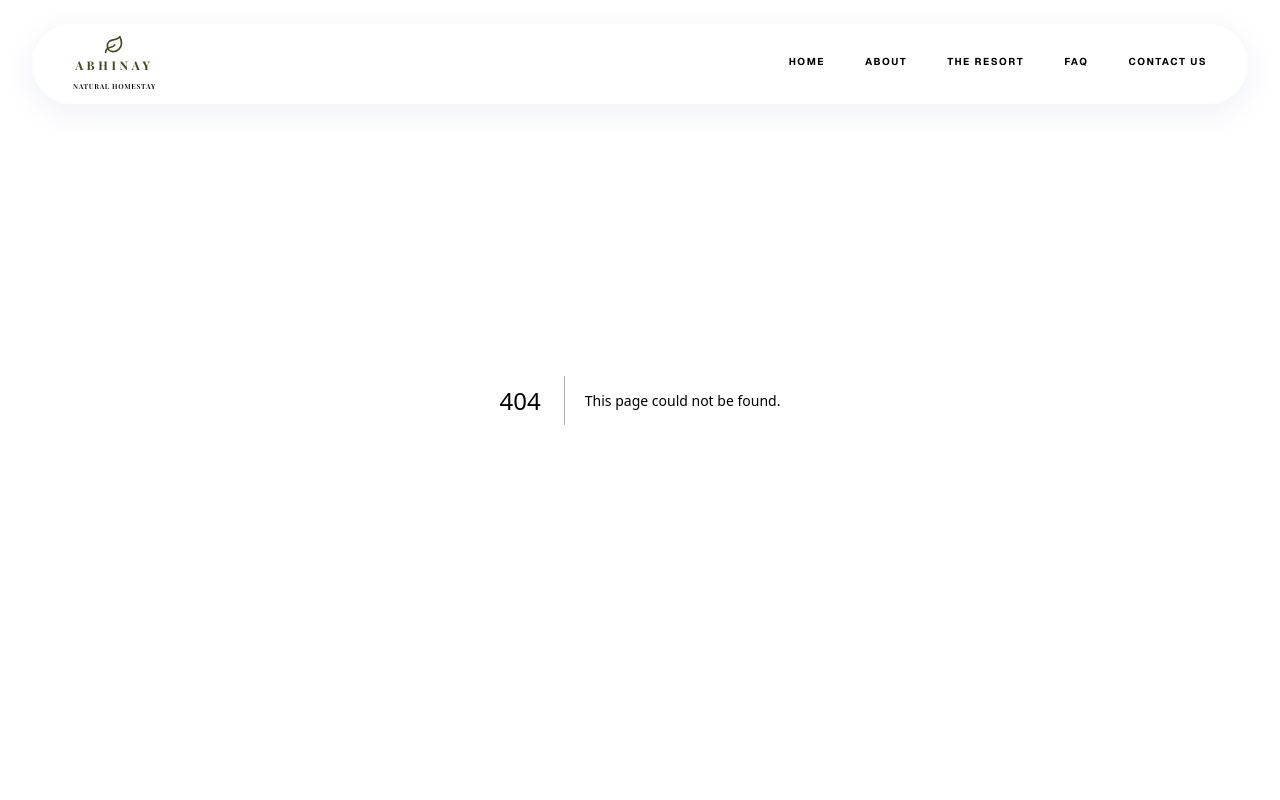
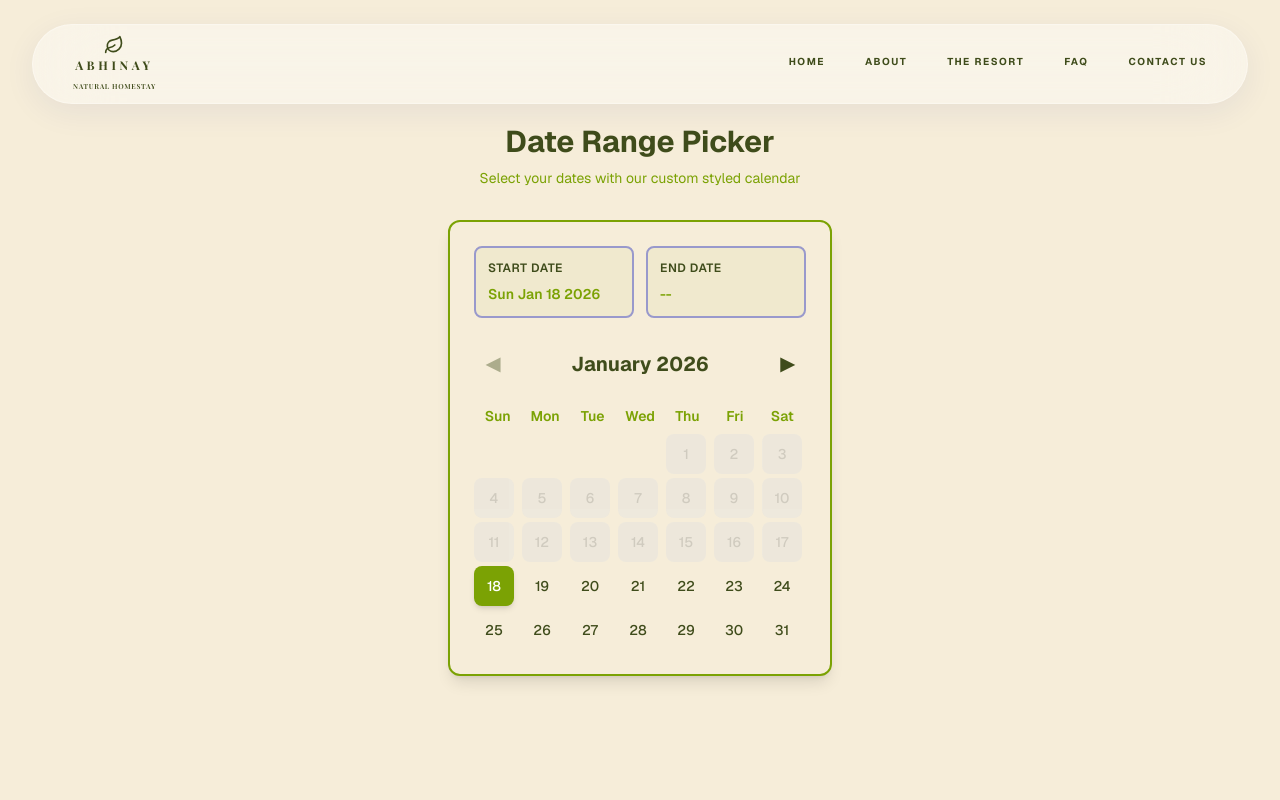
Before and after one commit to Forge-Studios/Abhinay-natural-Homestay, a Next.js app: page /calendar in a window 1280 px wide. Before the commit this address had no page. Shown: the top 800 px of the page. Built offline with nearby package versions, Linux system fonts and the light colour scheme; a web font is replaced by a local one.

Commit message:
calendar module

```diff
--- /dev/null
+++ b/app/calendar/page.tsx
@@ -0,0 +1,49 @@
+"use client";
+
+import Calendar from "@/components/Calendar";
+import { useState } from "react";
+
+export default function Page() {
+  const [dateRange, setDateRange] = useState<{ start: Date | null; end: Date | null }>({
+    start: null,
+    end: null,
+  });
+
+  const handleRangeChange = (start: Date | null, end: Date | null) => {
+    setDateRange({ start, end });
+  };
+
+  return (
+    <main className="flex min-h-screen items-center justify-center p-4" style={{ backgroundColor: "#F6EDD9" }}>
+      <div className="w-full max-w-md">
+        <div className="mb-8 text-center">
+          <h1 className="text-3xl font-bold mb-2" style={{ color: "#3F4C1B" }}>
+            Date Range Picker
+          </h1>
+          <p style={{ color: "#7BA204" }} className="text-sm">
+            Select your dates with our custom styled calendar
+          </p>
+        </div>
+
+        <div className="flex justify-center">
+          <Calendar onRangeChange={handleRangeChange} />
+        </div>
+
+        {dateRange.start && (
+          <div
+            className="mt-8 rounded-lg p-4 text-center"
+            style={{ backgroundColor: "rgba(123, 162, 4, 0.1)", borderColor: "#7BA204", borderWidth: 2 }}
+          >
+            <p className="text-sm font-semibold" style={{ color: "#3F4C1B" }}>
+              Selected Range
+            </p>
+            <p className="mt-2 font-medium" style={{ color: "#7BA204" }}>
+              {dateRange.start?.toLocaleDateString()}
+              {dateRange.end && ` → ${dateRange.end?.toLocaleDateString()}`}
+            </p>
+          </div>
+        )}
+      </div>
+    </main>
+  );
+}
--- a/app/global.css
+++ b/app/global.css
@@ -2,10 +2,10 @@
 
 @theme {
   /* Colors from your new palette */
-  --color-brand-primary: #3F4C1B;   /* Deep Forest Green */
-  --color-brand-accent: #7BA204;    /* Vibrant Lime Green */
-  --color-app-bg: #F6EDD9;          /* Soft Cream/Sand */
-  --color-brand-muted: #9999CC;     /* Muted Lavender */
+  --color-brand-primary: #3f4c1b; /* Deep Forest Green */
+  --color-brand-accent: #7ba204; /* Vibrant Lime Green */
+  --color-app-bg: #f6edd9; /* Soft Cream/Sand */
+  --color-brand-muted: #9999cc; /* Muted Lavender */
 
   /* Glassmorphism background */
   --color-card-bg: rgba(255, 255, 255, 0.4);
--- a/app/page.tsx
+++ b/app/page.tsx
@@ -1,5 +1,4 @@
 import BaseCard from "@/components/base/BaseCard";
-import ResortHero from "@/components/ResortFooter";
 import { ArrowRight, Calendar, Users } from "lucide-react";
 import Image from "next/image";
 
@@ -119,9 +118,9 @@ export default function HomePage() {
         </div>
       </section>
       {/* 4. RESORT HERO SECTION */}
-      <section className="w-full px-6 py-20">
+      {/* <section className="w-full px-6 py-20">
         <ResortHero />
-      </section>
+      </section> */}
     </main>
   );
 }
--- /dev/null
+++ b/components/Calendar.tsx
@@ -0,0 +1,182 @@
+"use client";
+
+import { useState } from "react";
+
+type CalendarProps = {
+  year?: number;
+  month?: number; // 0–11
+  onRangeChange?: (start: Date | null, end: Date | null) => void;
+};
+
+export default function Calendar({ year, month, onRangeChange }: CalendarProps) {
+  const today = new Date();
+  today.setHours(0, 0, 0, 0); // normalize
+
+  const [currentYear, setCurrentYear] = useState(year ?? today.getFullYear());
+  const [currentMonth, setCurrentMonth] = useState(month ?? today.getMonth());
+
+  // ✅ Default start date = today
+  const [startDate, setStartDate] = useState<Date | null>(today);
+  const [endDate, setEndDate] = useState<Date | null>(null);
+
+  const firstDay = new Date(currentYear, currentMonth, 1).getDay();
+  const daysInMonth = new Date(currentYear, currentMonth + 1, 0).getDate();
+
+  const days = Array.from({ length: daysInMonth }, (_, i) => i + 1);
+
+  const getDate = (day: number) => {
+    const d = new Date(currentYear, currentMonth, day);
+    d.setHours(0, 0, 0, 0);
+    return d;
+  };
+
+  const isPastDate = (date: Date) => date < today;
+
+  const isSameDay = (a: Date | null, b: Date) =>
+    a && a.getDate() === b.getDate() && a.getMonth() === b.getMonth() && a.getFullYear() === b.getFullYear();
+
+  const isInRange = (day: number) => {
+    if (!startDate || !endDate) return false;
+    const date = getDate(day);
+    return date > startDate && date < endDate;
+  };
+
+  const selectDate = (day: number) => {
+    const date = getDate(day);
+
+    // ❌ Block past dates
+    if (isPastDate(date)) return;
+
+    // First click → end date
+    if (startDate && !endDate) {
+      if (date < startDate) {
+        setStartDate(date);
+        setEndDate(null);
+        onRangeChange?.(date, null);
+        return;
+      }
+
+      setEndDate(date);
+      onRangeChange?.(startDate, date);
+      return;
+    }
+
+    // Reset range
+    setStartDate(date);
+    setEndDate(null);
+    onRangeChange?.(date, null);
+  };
+
+  const prevMonth = () => {
+    if (currentYear === today.getFullYear() && currentMonth === today.getMonth()) return; // ❌ block navigating to past months
+
+    if (currentMonth === 0) {
+      setCurrentMonth(11);
+      setCurrentYear((y) => y - 1);
+    } else {
+      setCurrentMonth((m) => m - 1);
+    }
+  };
+
+  const nextMonth = () => {
+    if (currentMonth === 11) {
+      setCurrentMonth(0);
+      setCurrentYear((y) => y + 1);
+    } else {
+      setCurrentMonth((m) => m + 1);
+    }
+  };
+
+  const monthName = new Date(currentYear, currentMonth).toLocaleString("default", { month: "long" });
+
+  return (
+    <div className="w-96 rounded-xl border-2 p-6 shadow-lg" style={{ backgroundColor: "#F6EDD9", borderColor: "#7BA204" }}>
+      {/* Selected Range */}
+      <div className="mb-6 grid grid-cols-2 gap-3">
+        <div className="rounded-lg border-2 p-3 text-sm" style={{ borderColor: "#9999CC", backgroundColor: "rgba(123, 162, 4, 0.05)" }}>
+          <p style={{ color: "#3F4C1B" }} className="text-xs font-semibold uppercase tracking-wider">
+            Start Date
+          </p>
+          <p className="font-semibold mt-2" style={{ color: "#7BA204" }}>
+            {startDate?.toDateString() ?? "--"}
+          </p>
+        </div>
+        <div className="rounded-lg border-2 p-3 text-sm" style={{ borderColor: "#9999CC", backgroundColor: "rgba(123, 162, 4, 0.05)" }}>
+          <p style={{ color: "#3F4C1B" }} className="text-xs font-semibold uppercase tracking-wider">
+            End Date
+          </p>
+          <p className="font-semibold mt-2" style={{ color: "#7BA204" }}>
+            {endDate?.toDateString() ?? "--"}
+          </p>
+        </div>
+      </div>
+
+      {/* Header */}
+      <div className="mb-5 flex items-center justify-between">
+        <button
+          onClick={prevMonth}
+          className="transition hover:opacity-70 disabled:opacity-40 px-3 py-2 rounded-lg font-bold text-lg"
+          style={{ color: "#3F4C1B" }}
+          disabled={currentYear === today.getFullYear() && currentMonth === today.getMonth()}
+        >
+          ◀
+        </button>
+
+        <h2 className="font-bold text-xl" style={{ color: "#3F4C1B" }}>
+          {monthName} {currentYear}
+        </h2>
+
+        <button onClick={nextMonth} className="transition hover:opacity-70 px-3 py-2 rounded-lg font-bold text-lg" style={{ color: "#3F4C1B" }}>
+          ▶
+        </button>
+      </div>
+
+      {/* Weekdays */}
+      <div className="grid grid-cols-7 text-center text-sm font-semibold mb-2">
+        {["Sun", "Mon", "Tue", "Wed", "Thu", "Fri", "Sat"].map((d) => (
+          <div key={d} style={{ color: "#7BA204" }}>
+            {d}
+          </div>
+        ))}
+      </div>
+
+      {/* Calendar */}
+      <div className="grid grid-cols-7 text-center gap-1">
+        {Array.from({ length: firstDay }).map((_, i) => (
+          <div key={i} />
+        ))}
+
+        {days.map((day) => {
+          const date = getDate(day);
+          const disabled = isPastDate(date);
+
+          const isStart = isSameDay(startDate, date);
+          const isEnd = isSameDay(endDate, date);
+
+          return (
+            <button
+              key={day}
+              disabled={disabled}
+              onClick={() => selectDate(day)}
+              className={`flex h-10 w-10 items-center justify-center rounded-lg text-sm font-medium transition ${
+                disabled
+                  ? "cursor-not-allowed opacity-40"
+                  : isStart || isEnd
+                    ? "text-white font-bold shadow-md hover:shadow-lg transform hover:scale-105"
+                    : isInRange(day)
+                      ? "hover:opacity-90"
+                      : "hover:shadow-md"
+              }`}
+              style={{
+                backgroundColor: disabled ? "#E0E0E0" : isStart || isEnd ? "#7BA204" : isInRange(day) ? "#9999CC" : "transparent",
+                color: disabled ? "#999999" : isStart || isEnd ? "white" : "#3F4C1B",
+              }}
+            >
+              {day}
+            </button>
+          );
+        })}
+      </div>
+    </div>
+  );
+}
--- a/package.json
+++ b/package.json
@@ -9,6 +9,7 @@
     "lint": "eslint"
   },
   "dependencies": {
+    "color-calendar": "^3.0.0",
     "lucide-react": "^0.562.0",
     "next": "16.1.2",
     "react": "19.2.3",
```
Also changed, not shown: 1 other file (tests, documents, lock files or other folders).
